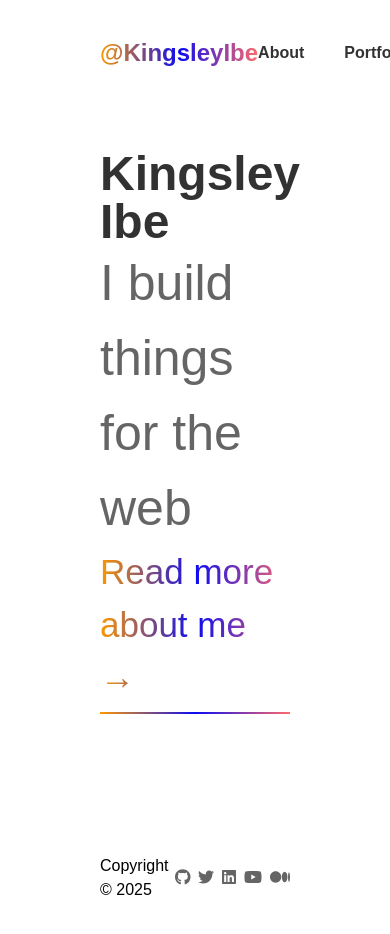
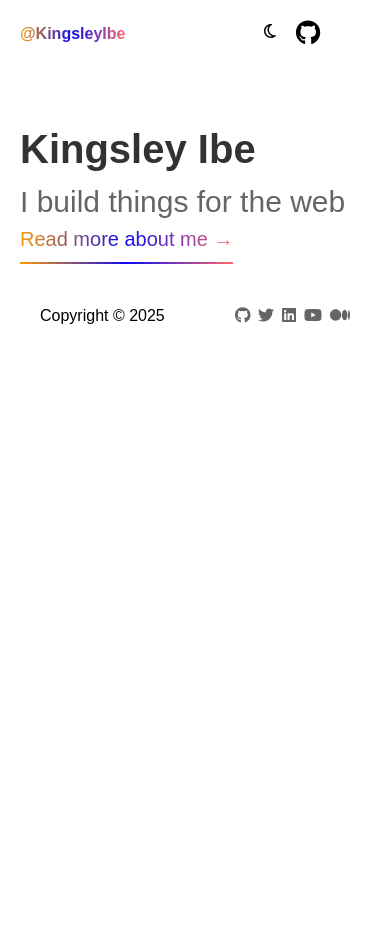
Before and after one commit to KingsleyIbe/kingsleyibeportfolio, a React (Create React App) app: page / in a window 390 px wide. Shown: the top 934 px of the page. After the commit the page ends 844 px from the top, so only its background shows below. Built offline with nearby package versions, Linux system fonts and the light colour scheme.

Commit message:
Update mobile style

```diff
--- a/src/components/common/DesktopHeader.tsx
+++ b/src/components/common/DesktopHeader.tsx
@@ -9,10 +9,10 @@ const DesktopHeader = () => {
   const { theme, toggleTheme } = useTheme();
 
   return (
-    <div className="desktop-header font-bold py-[20px] px-[100px] fixed w-[100%] z-10">
+    <div className="hidden sm:block desktop-header font-bold py-[20px] px-[100px] fixed w-[100%] z-10">
       <header className="flex flex-row justify-between items-center">
         <div>
-          <Link to="/"><h1 className="logo hover:opacity-[0.6]">@KingsleyIbe</h1></Link>
+          <Link to="/"><h1 className="logo hover:opacity-[0.6] text-[24px]">@KingsleyIbe</h1></Link>
         </div>
         <nav>
           <ul className="flex flex-row gap-10 opacity-[0.8]">
--- a/src/components/common/Footer.tsx
+++ b/src/components/common/Footer.tsx
@@ -7,7 +7,7 @@ import { Link } from 'react-router';
 
 const Footer = () => {
   return (
-    <div className="px-[100px] flex flex-row justify-between items-center mb-[50px]">
+    <div className="px-[40px] sm:px-[100px] flex flex-row justify-between items-center mb-[50px]">
       <div>
         {/* <Link to="mailto:ibekingsley66@gmail.com">Let's Connect</Link> */}
         <p>Copyright &copy; {new Date().getFullYear().toString()}</p>
--- /dev/null
+++ b/src/components/common/MobileHeader.tsx
@@ -0,0 +1,57 @@
+import React, { useState } from 'react';
+import { useTheme } from './ThemeContext.tsx';
+import { faGithub } from '@fortawesome/free-brands-svg-icons';
+import { FontAwesomeIcon } from '@fortawesome/react-fontawesome';
+import { faMoon, faSun } from '@fortawesome/free-regular-svg-icons';
+// import Logo from '../../assets/images/Logo.png';
+import { Link, NavLink } from 'react-router';
+
+const MobileHeader = () => {
+    const { theme, toggleTheme } = useTheme();
+    const [openMenu, setOpenMenu] = useState(false);
+
+    const toggleMenu = () => {
+        setOpenMenu(!openMenu);
+    };
+
+    return (
+        <div className="block sm:hidden p-5">
+            <header>
+                <div className="flex flex-row items-center justify-between">
+                    <Link to="/"><h1 className="logo hover:opacity-[0.6]">@KingsleyIbe</h1></Link>
+                    <div className="flex flex-row gap-5 items-center">
+                        <ul className="flex flex-row gap-5">
+                            <li>
+                                <button onClick={toggleTheme}>
+                                    {theme === 'light' ? (<FontAwesomeIcon icon={faMoon} />) : (<FontAwesomeIcon icon={faSun} className="hover:opacity-[0.6] text-[25px]" />)}
+                                </button>
+                            </li>
+                            <li className="hover:opacity-[0.6]"><Link to="https://github.com/KingsleyIbe" target="__blank"><FontAwesomeIcon icon={faGithub} className="text-[25px]" /></Link></li>
+                        </ul>
+                        <button onClick={toggleMenu} type="button" className="menu-icon" id="menu-icon">
+                            <div className="menu-line"></div>
+                            <div className="menu-line"></div>
+                            <div className="menu-line"></div>
+                        </button>
+                    </div>
+
+                </div>
+                {openMenu && (
+                    <nav className=" flex flex-col gap-4 justify-between gap-10 border-t-[1px] border-t-[#ccc] border-t-solid mt-5 pt-5">
+                        <ul className="flex flex-col gap-4 opacity-[0.8]">
+                            <li><NavLink to="/about-me" className={({ isActive }) => (isActive ? 'active-link' : 'nav-link')}>About</NavLink></li>
+                            <li><NavLink to="/portfolio" className={({ isActive }) => (isActive ? 'active-link' : 'nav-link')}>Portfolio</NavLink></li>
+                            <li><NavLink to="/blog" className={({ isActive }) => (isActive ? 'active-link' : 'nav-link')}>Blog</NavLink></li>
+                        </ul>
+                        <div className="w-[50%]">
+                            <li className="rounded-[8px] py-2 px-5 text-center text-[#181842] bg-[#ccc] list-none"><Link to="mailto:ibekingsley66@gmail.com">Let's Connect</Link></li>
+                        </div>
+                    </nav>
+                )}
+            </header>
+
+        </div>
+    )
+}
+
+export default MobileHeader;
--- a/src/components/home/Intro.tsx
+++ b/src/components/home/Intro.tsx
@@ -43,10 +43,10 @@ const Intro = () => {
       }, []);
 
     return (
-        <div className="px-[100px] pt-[150px] mb-[150px]">
-            <h1 className="text-5xl md:text-8xl sm:text-7xl xl:text-9xl font-bold opacity-[0.8]">Kingsley Ibe</h1>
-            <p className="text-[50px] opacity-[0.6]" >I build things for the web</p>
-            <Link to="/about-me" className="text-[35px] line hover:opacity-[0.6]">Read more about me → </Link>
+        <div className="px-5 sm:px-[100px] pt-[50px] sm:pt-[150px] mb-[50px] sm:mb-[150px]">
+            <h1 className="text-[40px] md:text-8xl sm:text-7xl xl:text-9xl font-bold opacity-[0.8]">Kingsley Ibe</h1>
+            <p className="text-[30px] sm:text-[50px] opacity-[0.6]" >I build things for the web</p>
+            <Link to="/about-me" className="text-[20px] sm:text-[35px] line hover:opacity-[0.6]">Read more about me → </Link>
         </div>
     )
 };
--- a/src/components/home/index.tsx
+++ b/src/components/home/index.tsx
@@ -2,15 +2,17 @@ import React from 'react';
 import DesktopHeader from '../common/DesktopHeader.tsx'
 import Footer from '../common/Footer.tsx';
 import Intro from './Intro.tsx';
+import MobileHeader from '../common/MobileHeader.tsx';
 
 const index = () => {
   return (
     <div className="relative overflow-hidden">
       <DesktopHeader />
+      <MobileHeader />
       <Intro />
       <Footer />
     </div>
-  )
-}
+  );
+};
 
-export default index
+export default index;
--- a/src/index.scss
+++ b/src/index.scss
@@ -64,7 +64,7 @@ body.dark-mode {
   background: linear-gradient(90deg, #FD9800, #0b0bf0, #ff6a68);
   background-clip: text;
   -webkit-text-fill-color: transparent;
-  font-size: 24px;
+  // font-size: 24px;
   font-weight: 700;
 }
 
@@ -150,3 +150,11 @@ i {
   text-overflow: ellipsis;
   // width: 200px;
 }
+
+.menu-icon .menu-line {
+  width: 30px;
+  height: 4px;
+  background-color: #fff;
+  margin: 4px 0;
+  transition: all 0.3s ease-in-out;
+}
```
